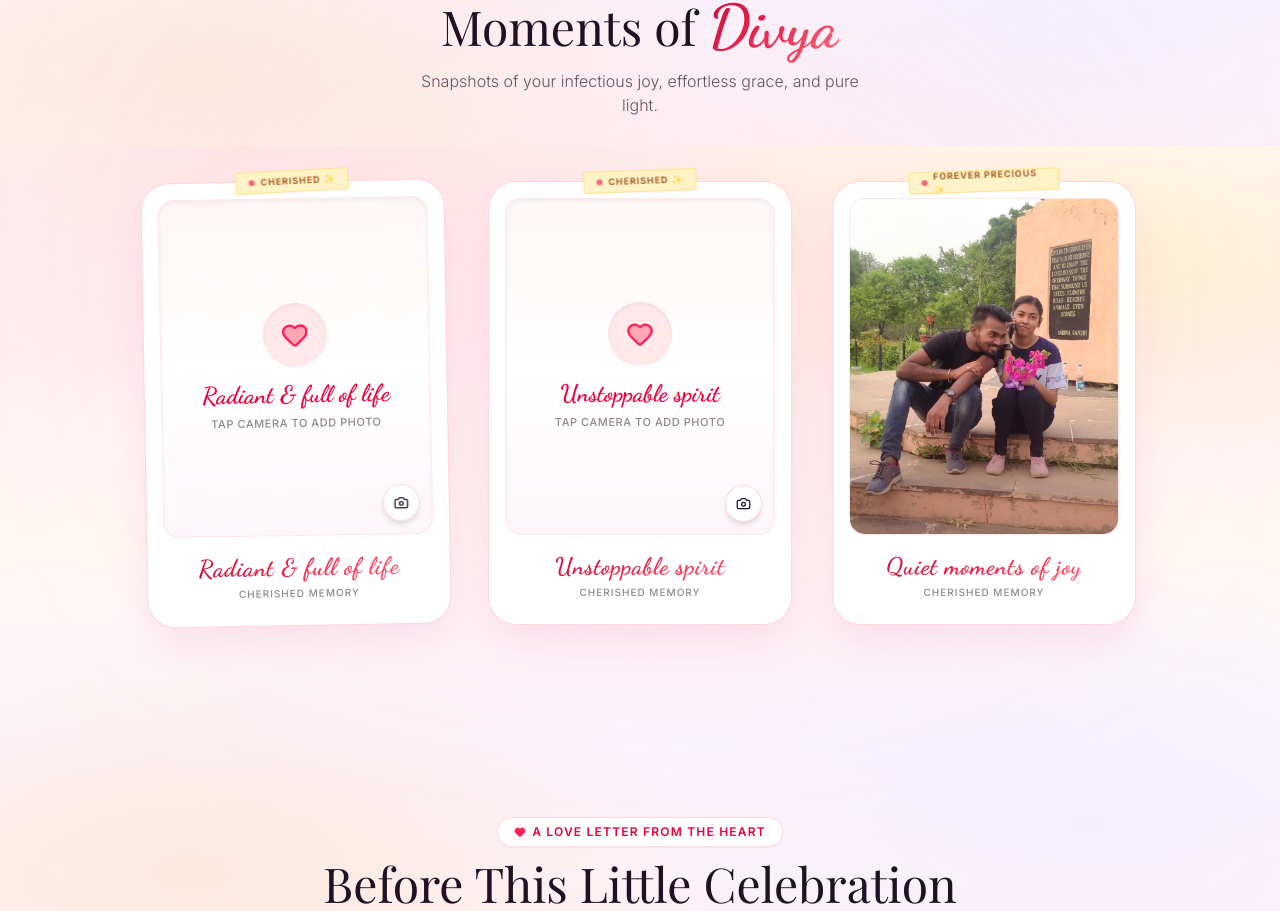
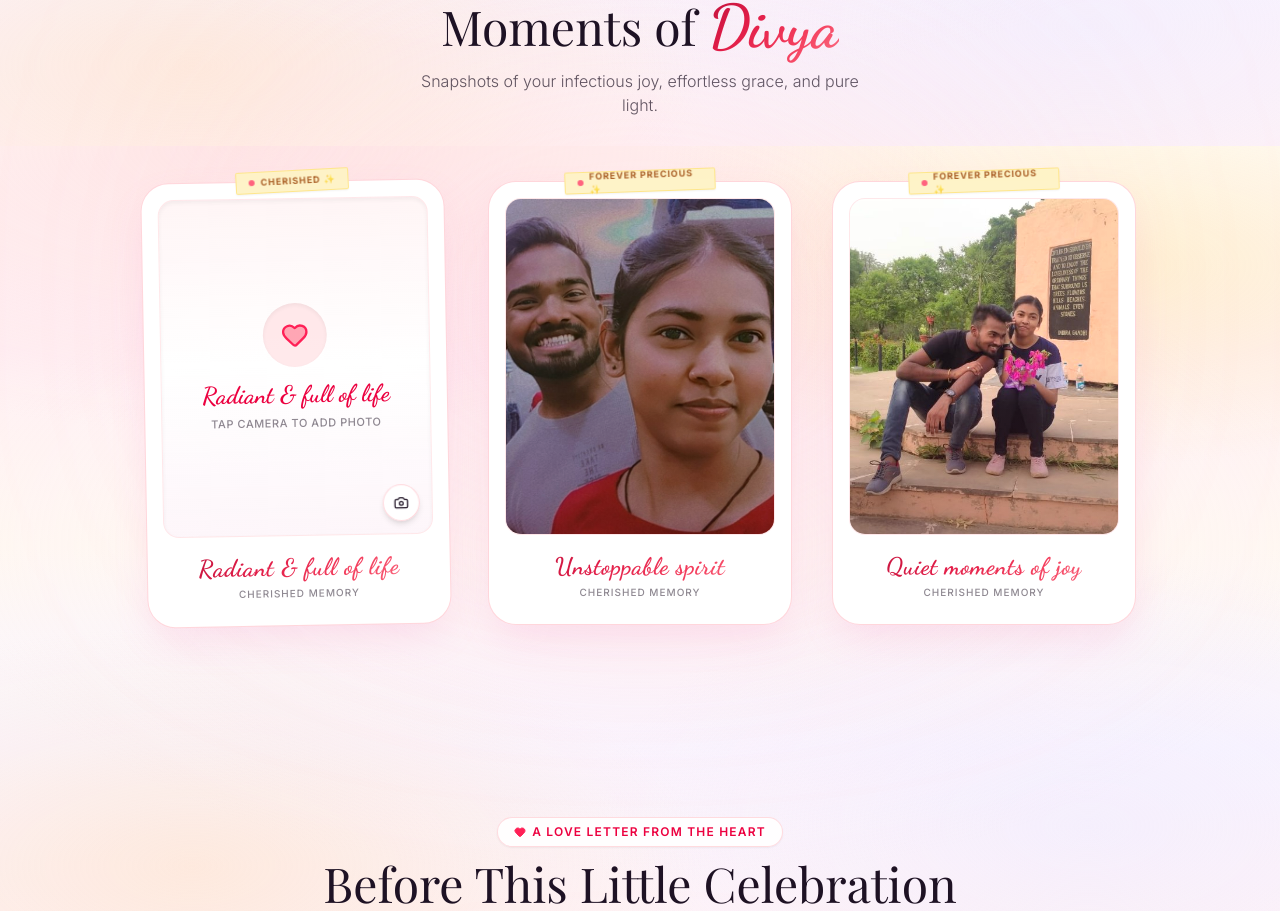
Before and after one commit to akash2271/Our-Universe-, a React (Vite) app: page / in a window 1280 px wide. Shown: the part 3854-4765 px from the top of the page. Built offline with nearby package versions, Linux system fonts and the light colour scheme; no server answers; a web font is replaced by a local one.

Commit message:
Feat: Set permanent couple photo in Unstoppable Spirit frame and remove upload option

```diff
--- a/src/components/gallery/GallerySection.tsx
+++ b/src/components/gallery/GallerySection.tsx
@@ -4,6 +4,7 @@ import { Camera, Heart, Sparkles } from 'lucide-react';
 import { useApp } from '../../hooks/useApp';
 import { saveImage } from '../../store/appStore';
 import coupleMomentsImg from '../../assets/couple-moments.jpg';
+import unstoppableSpiritImg from '../../assets/unstoppable-spirit.jpg';
 
 export default function GallerySection() {
   const { state, updatePhoto } = useApp();
@@ -67,8 +68,11 @@ export default function GallerySection() {
       <div className="grid grid-cols-1 sm:grid-cols-2 md:grid-cols-3 gap-8 sm:gap-10 relative z-10">
         {photos.map((photo, idx) => {
           const rotClass = rotations[idx % rotations.length];
+          const isP2 = photo.id === 'p2';
           const isP3 = photo.id === 'p3';
-          const currentUrl = isP3 ? (photo.url || coupleMomentsImg) : photo.url;
+          const isPermanent = isP2 || isP3;
+          const permanentImg = isP2 ? unstoppableSpiritImg : isP3 ? coupleMomentsImg : null;
+          const currentUrl = permanentImg || photo.url;
 
           return (
             <motion.div
@@ -84,7 +88,7 @@ export default function GallerySection() {
               <div className="absolute -top-3 left-1/2 -translate-x-1/2 px-3 h-5.5 bg-amber-100/95 border border-amber-200/90 -rotate-2 rounded-xs z-20 pointer-events-none shadow-xs flex items-center justify-center gap-1.5 backdrop-blur-xs">
                 <span className="w-1.5 h-1.5 rounded-full bg-rose-400" />
                 <span className="text-[9px] font-sans uppercase tracking-widest text-amber-800/80 font-bold">
-                  {isP3 ? 'forever precious ✨' : 'cherished ✨'}
+                  {isPermanent ? 'forever precious ✨' : 'cherished ✨'}
                 </span>
               </div>
 
@@ -96,7 +100,11 @@ export default function GallerySection() {
                       src={currentUrl}
                       alt={photo.caption}
                       className={`w-full h-full object-cover ${
-                        isP3 ? 'object-[center_46%] brightness-[1.03] contrast-[1.04] saturate-[1.06]' : ''
+                        isP2
+                          ? 'object-[center_35%] brightness-[1.03] contrast-[1.03] saturate-[1.05]'
+                          : isP3
+                          ? 'object-[center_46%] brightness-[1.03] contrast-[1.04] saturate-[1.06]'
+                          : ''
                       } group-hover:scale-105 transition-transform duration-700 ease-out`}
                     />
                     <div className="absolute inset-0 bg-gradient-to-t from-rose-950/25 via-transparent to-transparent pointer-events-none" />
@@ -116,7 +124,7 @@ export default function GallerySection() {
                 )}
 
                 {/* Upload camera button only for customizable photos without a permanent image */}
-                {!isP3 && (
+                {!isPermanent && (
                   <>
                     <button
                       onClick={() => fileInputRef.current[photo.id]?.click()}
--- a/src/store/appStore.ts
+++ b/src/store/appStore.ts
@@ -83,7 +83,7 @@ export const defaultPhotos: MemoryPhoto[] = [
   },
   {
     id: 'p2',
-    url: '',
+    url: '/unstoppable-spirit.jpg',
     caption: 'Unstoppable spirit',
   },
   {
@@ -138,7 +138,7 @@ ${resolvedOccasion.toUpperCase()}, ${greetingName.toUpperCase()}! ❤️`,
     specialCards: [...defaultSpecialCards],
     photos: [
       { id: 'p1', url: '', caption: 'Radiant & full of life' },
-      { id: 'p2', url: '', caption: 'Unstoppable spirit' },
+      { id: 'p2', url: '/unstoppable-spirit.jpg', caption: 'Unstoppable spirit' },
       { id: 'p3', url: '/couple-moments.jpg', caption: 'Quiet moments of joy' },
     ],
   };
```
Also changed, not shown: public/unstoppable-spirit.jpg (added), src/assets/unstoppable-spirit.jpg (added).
